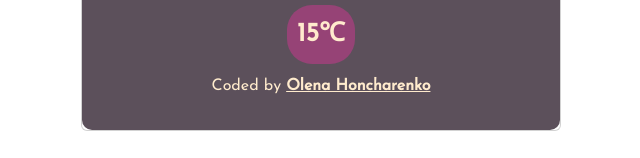
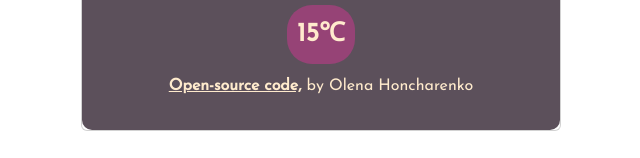
Before and after one commit to PuhnastaO/Weather-project, a plain HTML site: page index.html in a window 1280 px wide. Shown: the part 227-385 px from the top of the page, without its empty margins (319-959 px from the left). Drawn offline with nearby package versions, Linux system fonts and the light colour scheme.

Commit message:
Changed the source link and footer

```diff
--- a/index.html
+++ b/index.html
@@ -43,9 +43,8 @@
                 </p>
             </div>
             <p class="footer">
-                Coded by
-                <a href="https://www.shecodesfoundation.org/candidates/olena-honcharenko-ukrainian-99e339b9-0898-44c5-aead-8362027780b1"
-                    target="_blank" class="myName">Olena Honcharenko</a>
+                <a href="https://github.com/PuhnastaO/Weather-project" target="_blank" class="myName">Open-source
+                    code,</a> by Olena Honcharenko
             </p>
         </div>
     </div>
```
